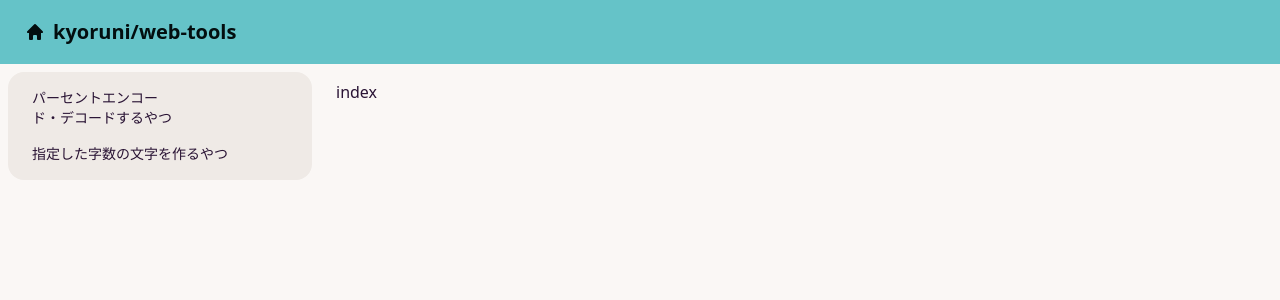
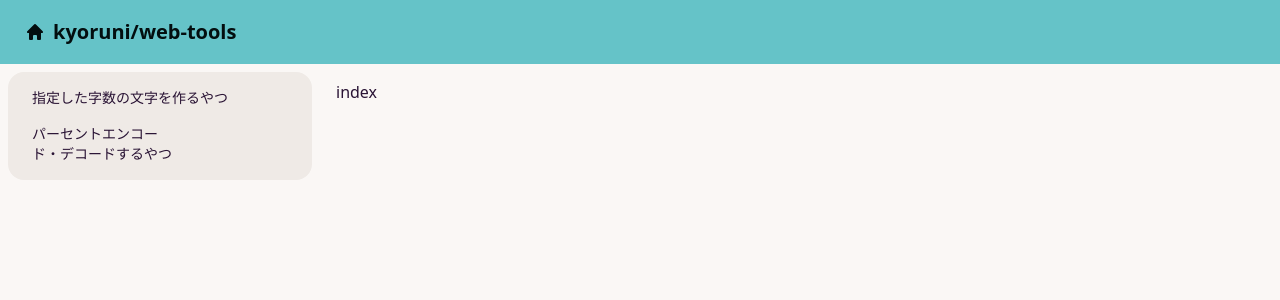
Before and after one commit to kyoruni/web-tools, a Nuxt app: page / in a window 1280 px wide. Shown: the top 300 px of the page. Built offline with nearby package versions, Linux system fonts and the light colour scheme.

Commit message:
:wrench: メニューの順番入れ替え

```diff
--- a/components/Menu.vue
+++ b/components/Menu.vue
@@ -1,8 +1,8 @@
 <template>
   <nav class="menu">
     <ul class="menu bg-base-200 rounded-box">
+      <li><nuxt-link to="/string-generator">指定した字数の文字を作るやつ</nuxt-link></li>
       <li><nuxt-link to="/percent-endecode">パーセントエンコード・デコードするやつ</nuxt-link></li>
-      <li><nuxt-link to="/string-generator">指定した字数の文字を作るやつ</nuxt-link></li>
     </ul>
   </nav>
 </template>
```
